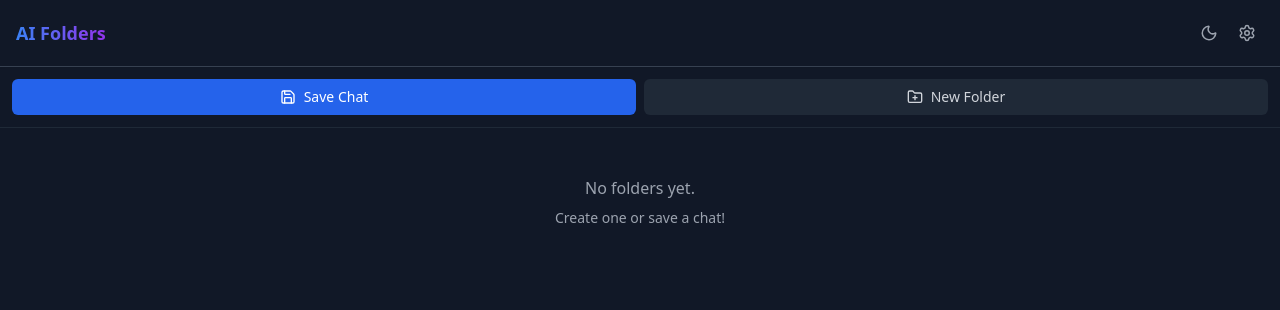
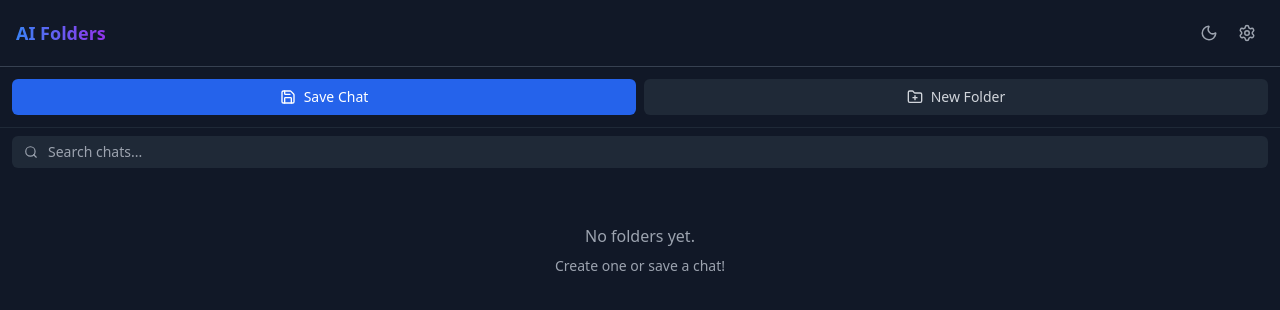
Before and after one commit to RiasGremoryHSDXD/ai-chat-manager, a React (Vite) app: page / in a window 1280 px wide. Shown: the top 310 px of the page. Built offline with nearby package versions, Linux system fonts and the light colour scheme.

Commit message:
feat: implement global search
- Add search bar to sidebar header

- Implement real-time filtering of chats by title

- Display flat list of results for easy access

```diff
--- a/src/components/SidebarContainer.tsx
+++ b/src/components/SidebarContainer.tsx
@@ -1,7 +1,8 @@
 import React, { useState } from 'react';
-import { FolderPlus, Save, Settings, Moon, Sun } from 'lucide-react';
+import { FolderPlus, Save, Settings, Moon, Sun, Search } from 'lucide-react';
 import { useFolderStore } from '../store/folderStore';
 import { FolderTree } from './FolderTree';
+import { ChatRow } from './ChatRow';
 import { useTheme } from '../context/ThemeContext';
 import { DndContext, DragOverlay, useSensor, useSensors, MouseSensor, TouchSensor } from '@dnd-kit/core';
 import type { DragEndEvent, DragStartEvent } from '@dnd-kit/core';
@@ -16,6 +17,9 @@ export const SidebarContainer: React.FC = () => {
     const [error, setError] = useState<string | null>(null);
     const [activeId, setActiveId] = useState<string | null>(null);
     const [showSettings, setShowSettings] = useState(false);
+    const [searchQuery, setSearchQuery] = useState('');
+
+    const chats = useFolderStore((state) => state.chats);
 
     const sensors = useSensors(
         useSensor(MouseSensor, {
@@ -196,6 +200,20 @@ export const SidebarContainer: React.FC = () => {
                 </button>
             </div>
 
+            {/* Search Bar */}
+            <div className="px-3 py-2">
+                <div className="relative">
+                    <Search className="absolute left-3 top-1/2 -translate-y-1/2 text-gray-400" size={14} />
+                    <input
+                        type="text"
+                        placeholder="Search chats..."
+                        value={searchQuery}
+                        onChange={(e) => setSearchQuery(e.target.value)}
+                        className="w-full pl-9 pr-3 py-1.5 bg-gray-100 dark:bg-gray-800 border-none rounded-md text-sm text-gray-700 dark:text-gray-200 focus:ring-2 focus:ring-blue-500 outline-none transition-colors"
+                    />
+                </div>
+            </div>
+
             {/* Settings Components (Export/Import) */}
             <input
                 type="file"
@@ -212,7 +230,6 @@ export const SidebarContainer: React.FC = () => {
                                 if (data && typeof data === 'object') {
                                     if (confirm('This will overwrite all current data. Proceed?')) {
                                         useFolderStore.getState().importData(data);
-                                        // Force reload to ensure UI updates if needed, though Zustand should handle it
                                     }
                                 }
                             } catch (err) {
@@ -220,7 +237,6 @@ export const SidebarContainer: React.FC = () => {
                             }
                         };
                         reader.readAsText(file);
-                        // Reset value so same file can be selected again
                         e.target.value = '';
                     }
                 }}
@@ -236,7 +252,24 @@ export const SidebarContainer: React.FC = () => {
             {/* Content */}
             <DndContext sensors={sensors} onDragStart={handleDragStart} onDragEnd={handleDragEnd}>
                 <div className="flex-1 overflow-y-auto p-2">
-                    {rootFolderIds.length === 0 ? (
+                    {searchQuery ? (
+                        // Search Results View
+                        <div className="space-y-1">
+                            {Object.values(chats)
+                                .filter(chat => chat.title.toLowerCase().includes(searchQuery.toLowerCase()))
+                                .map(chat => (
+                                    <ChatRow key={chat.id} chatId={chat.id} />
+                                ))
+                            }
+                            {Object.values(chats).filter(chat => chat.title.toLowerCase().includes(searchQuery.toLowerCase())).length === 0 && (
+                                <div className="text-center text-gray-400 mt-4 text-sm">
+                                    No results found.
+                                </div>
+                            )}
+                        </div>
+                    ) : (
+                        // Folder View
+                        rootFolderIds.length === 0 ? (
                             <div className="text-center text-gray-400 mt-10">
                                 <p className="mb-2">No folders yet.</p>
                                 <p className="text-sm">Create one or save a chat!</p>
@@ -245,12 +278,11 @@ export const SidebarContainer: React.FC = () => {
                             rootFolderIds.map(id => (
                                 <FolderTree key={id} folderId={id} />
                             ))
+                        )
                     )}
                 </div>
                 <DragOverlay>
                     {activeId ? (
-                        // Render a visual representation of what's being dragged
-                        // We can try to reuse ChatRow or a simplified version
                         <div className="p-2 bg-white dark:bg-gray-800 shadow-lg rounded border border-blue-500 opacity-90 w-48 truncate pointer-events-none">
                             Dragging Item...
                         </div>
```
Lines whose indentation alone changed are shown as unchanged.
